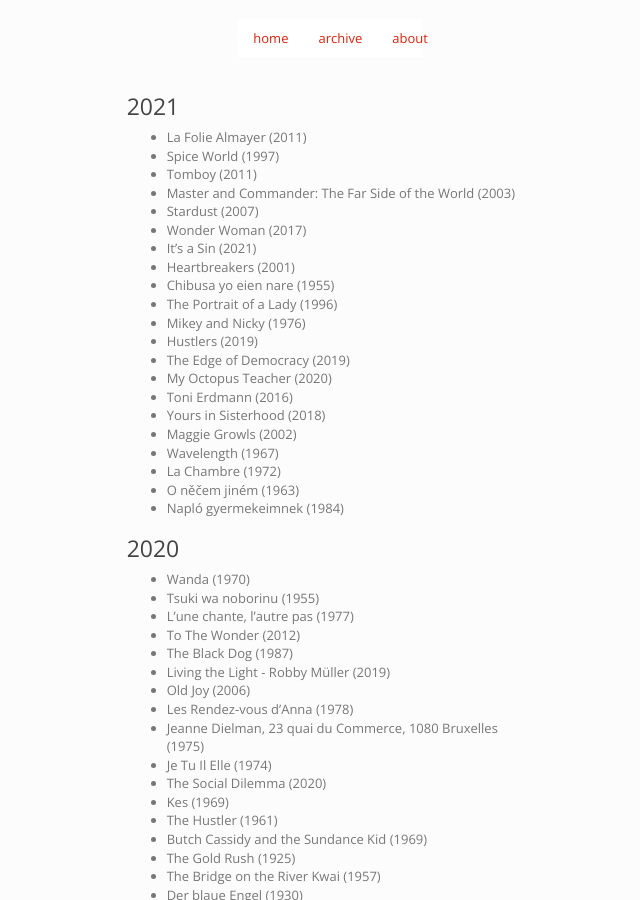
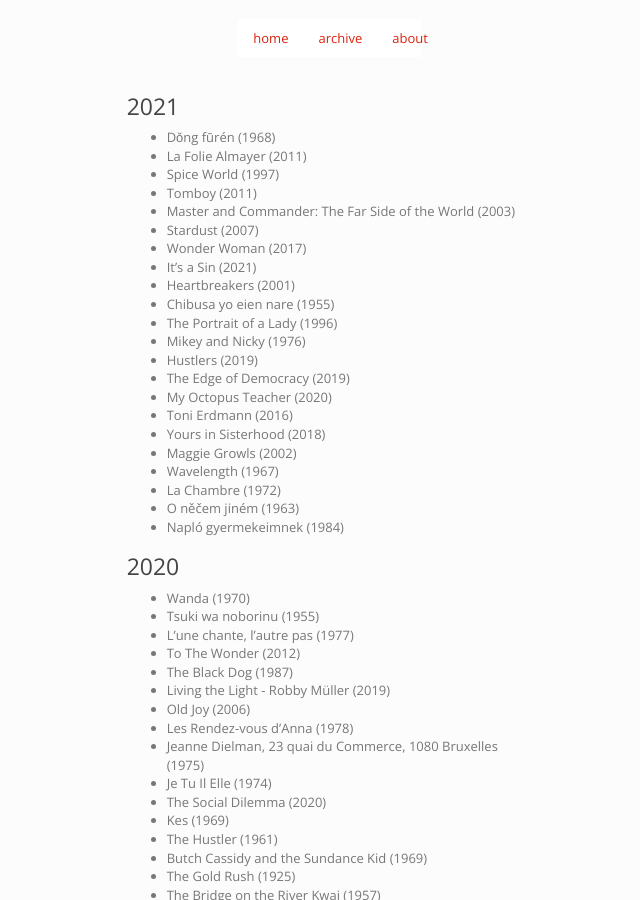
Before and after one commit to imtayadeway/imtayadeway.github.io, a Jekyll site: the page built from film/index.md, in a window 1280 px wide and 900 px high. Shown: the whole window, without its empty margins (310-950 px from the left). Built offline with Jekyll 4.4.1, drawn with Linux system fonts in a browser that asks for light colours.

Commit message:
teh arch

```diff
--- a/film/index.md
+++ b/film/index.md
@@ -5,6 +5,7 @@
 
 ### 2021
 
+- Dǒng fūrén (1968)
 - La Folie Almayer (2011)
 - Spice World (1997)
 - Tomboy (2011)
```
